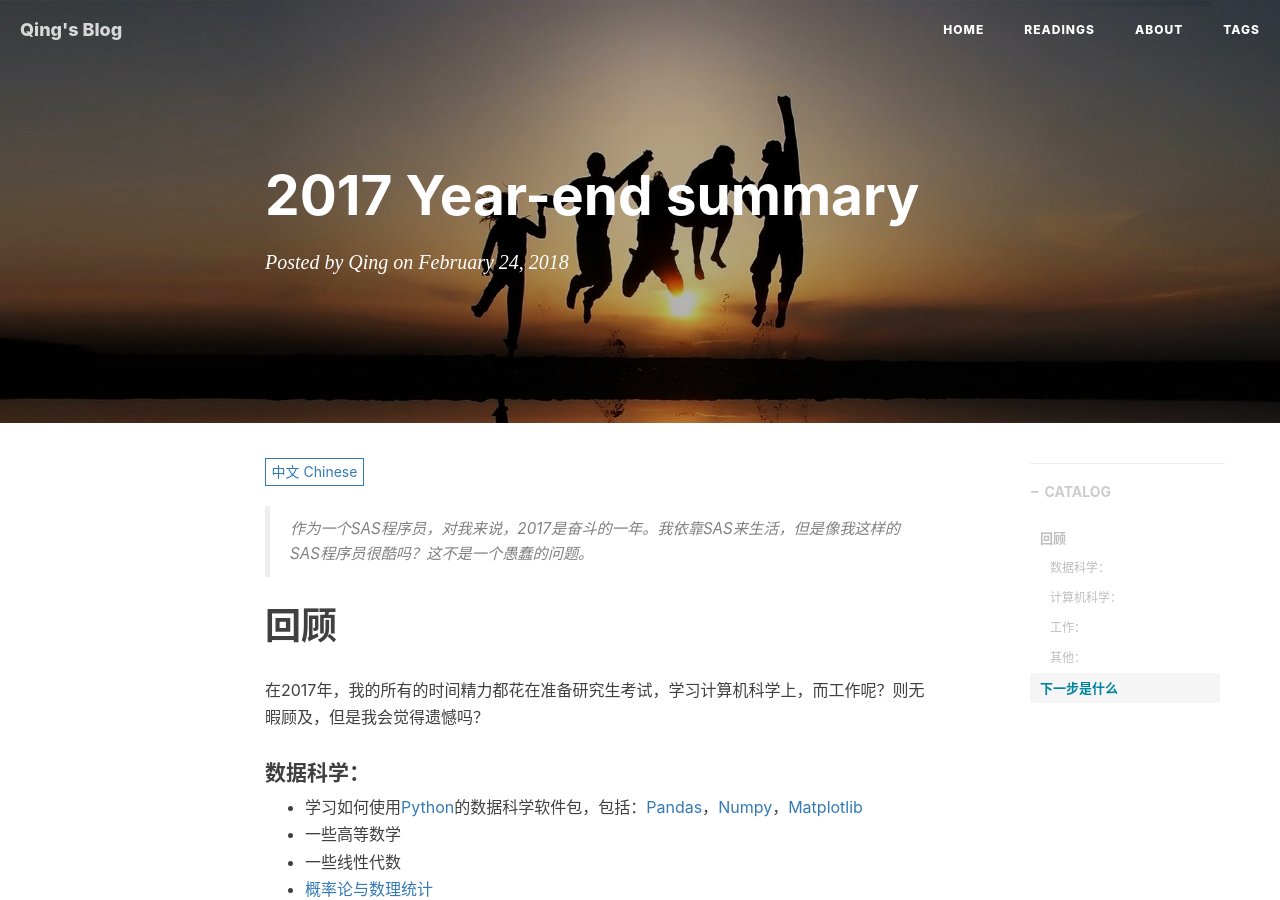
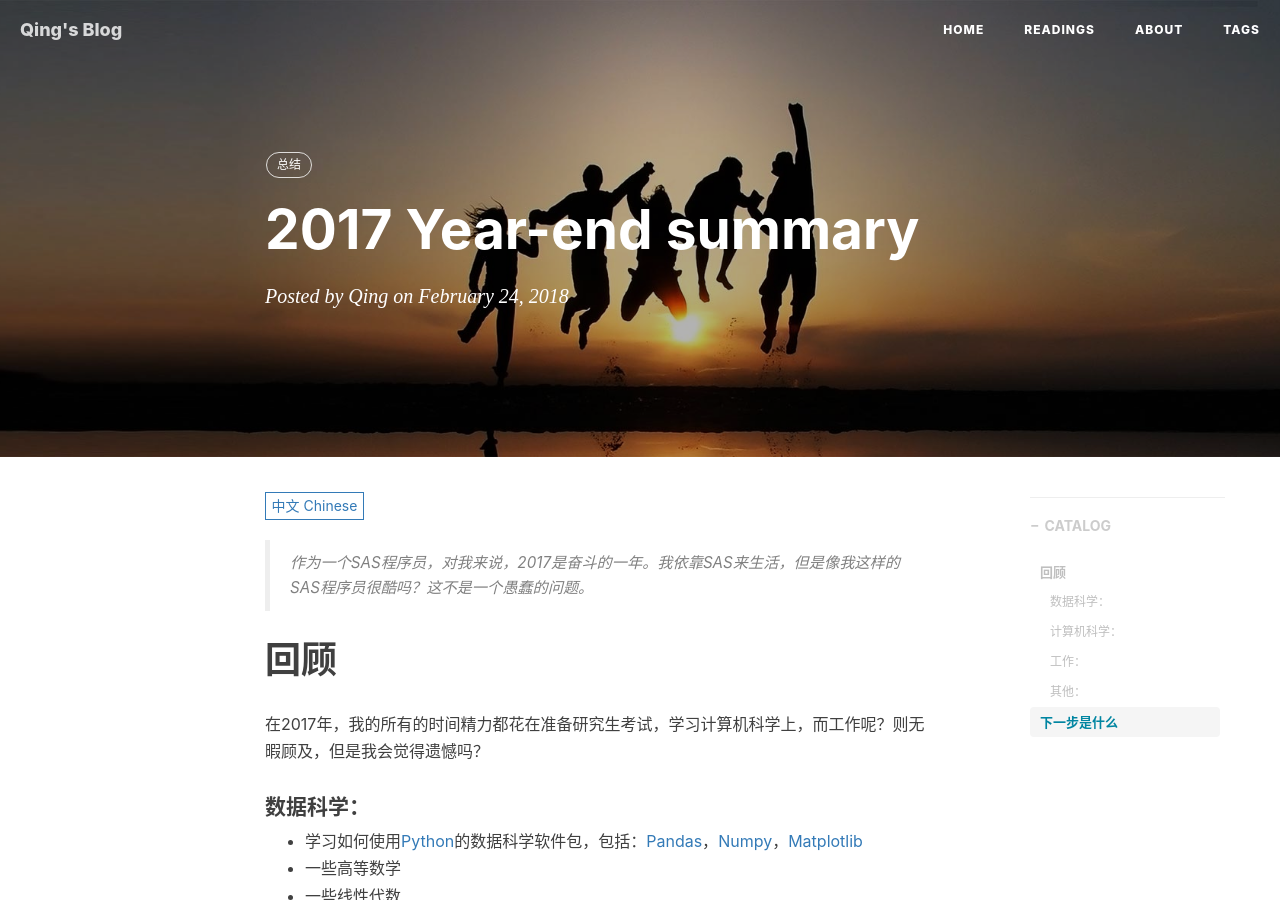
Before and after one commit to 77QingLiu/77QingLiu.github.io, a Jekyll site: the page built from _posts/2018-02-24-2017-year-end-summary.md, in a window 1280 px wide and 900 px high. Built offline with Jekyll 4.4.1, drawn with Linux system fonts in a browser that asks for light colours; nearby versions of some CDN libraries; comment, search, counter and statistics services are not loaded.

Commit message:
更新tags

```diff
--- a/_posts/2018-02-24-2017-year-end-summary.md
+++ b/_posts/2018-02-24-2017-year-end-summary.md
@@ -9,7 +9,7 @@ header-mask:  0.3
 catalog:      true
 multilingual: true
 tags:
-    -
+    - 总结
 ---
 <!-- Chinese Version -->
 <div class="zh post-container">
```
